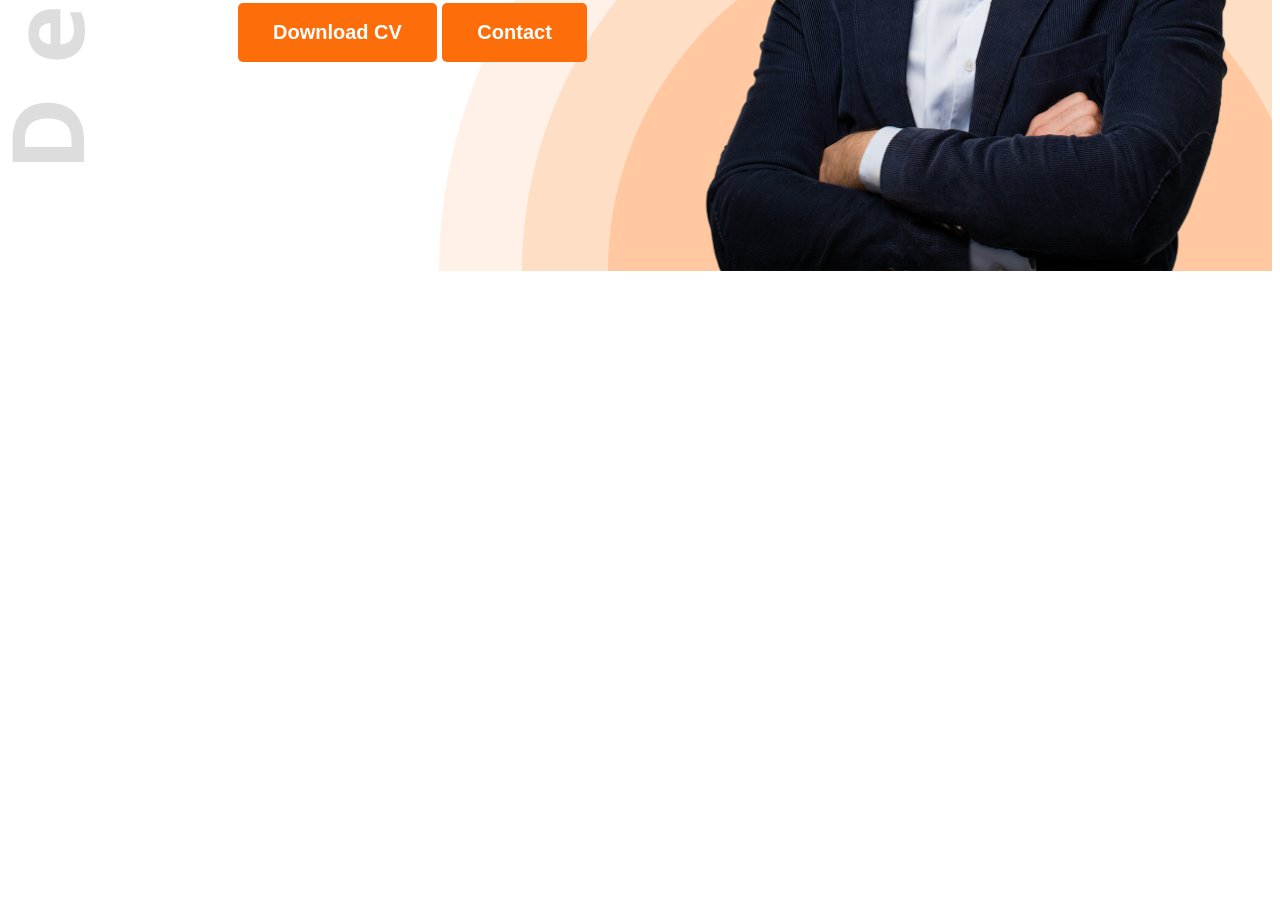
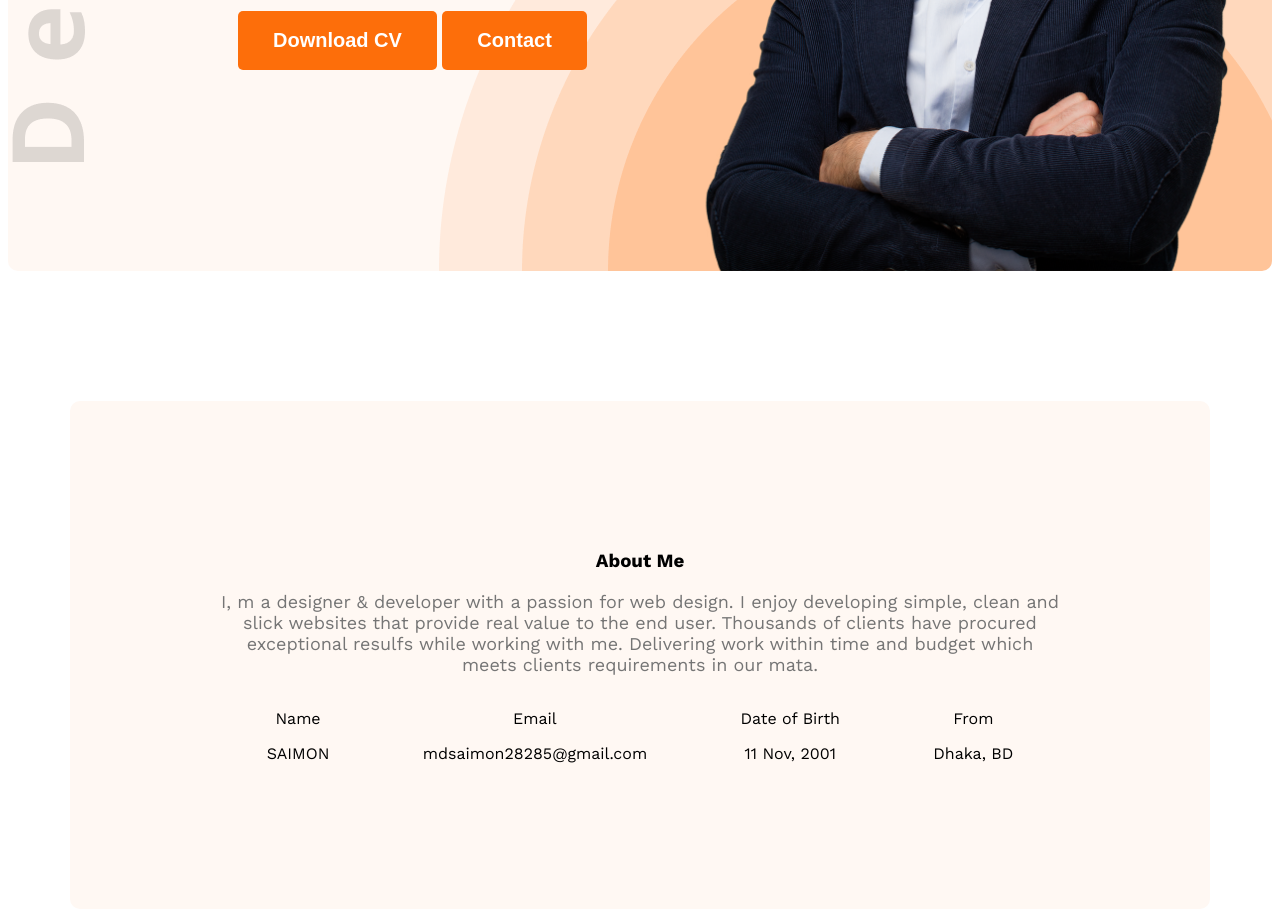
Before and after one commit to SAIMON2828/Web-Dev-Repo, a plain HTML site: page index.html in a window 1280 px wide. Shown: the part 651-1563 px from the top of the page. Before the commit the page ends 930 px from the top, so only its background shows below. Drawn offline with nearby package versions, Linux system fonts and the light colour scheme.

Commit message:
add about section

```diff
--- a/index.html
+++ b/index.html
@@ -10,7 +10,7 @@
     <link rel="stylesheet" href="style/style.css">
 </head>
 <body class="work-sans-normal">
-    <header class="header">
+    <header class="header secondary-bg">
         <nav >
             <h3 class="nav-design">SA<span class="text-primary">IM</span>ON</h3>
             <ul>
@@ -33,6 +33,31 @@
 
     </header>
     <main>
+        <section class="about secondary-bg">
+            <h3 class="section-class">About Me</h3>
+            <p class="section-description">
+                I, m a designer & developer with a passion for web design. I enjoy developing simple, clean and slick websites that provide real value to the end user. Thousands of clients have procured exceptional resulfs while working with me. Delivering work within time and budget which meets clients requirements in our mata.
+           </p>
+           <div class="about-items">
+            <!-- .about-item*4>p.item-title+p.item-description -->
+            <div class="about-item">
+                <p class="item-title">Name</p>
+                <p class="item-description">SAIMON</p>
+            </div>
+            <div class="about-item">
+                <p class="item-title">Email</p>
+                <p class="item-description">mdsaimon28285@gmail.com</p>
+            </div>
+            <div class="about-item">
+                <p class="item-title">Date of Birth</p>
+                <p class="item-description">11 Nov, 2001</p>
+            </div>
+            <div class="about-item">
+                <p class="item-title">From</p>
+                <p class="item-description">Dhaka, BD</p>
+            </div>
+           </div>
+        </section>
 
     </main>
     <footer>
--- a/style/style.css
+++ b/style/style.css
@@ -5,6 +5,10 @@
   font-style: normal;
 }
 /* shared style */
+.secondary-bg{
+    border-radius: 10px;
+    background-color: rgb(255, 248, 243);
+}
 .text-primary{
    color: rgb(253, 110, 10) ;
 }
@@ -77,6 +81,14 @@ nav li a {
     font-size: 85px;
     font-weight: 700;
 }
+.banner-description{
+    color: rgb(117, 117, 117);
+    font-size: 18px;
+    font-weight: 400;
+
+
+
+}
 
 .banner-profile-pic{
     width: 580px;
@@ -85,3 +97,29 @@ nav li a {
 .banner-container{
     width: 580px;
 }
+.section-title{
+    color: rgb(24, 24, 24);
+    font-size: 35px;
+    font-weight: 700;
+}
+.section-description{
+    color: rgb(117, 117, 117);
+    font-size: 18px;
+    font-weight: 400;
+}
+/* main style */
+main{
+    max-width: 1140px;
+    margin: 0 auto;
+}
+/* about style */
+.about{
+    border: 10px;
+    padding: 130px 150px;
+    text-align: center;
+    margin-top: 130px;
+}
+.about-items{
+    display: flex;
+    justify-content: space-around;
+}
```
